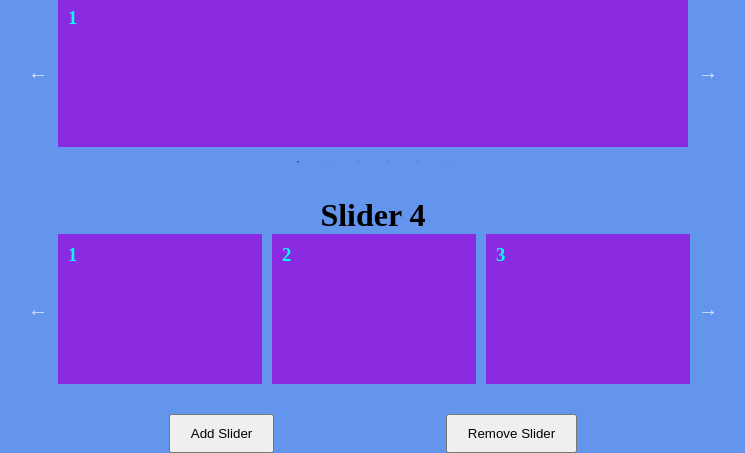
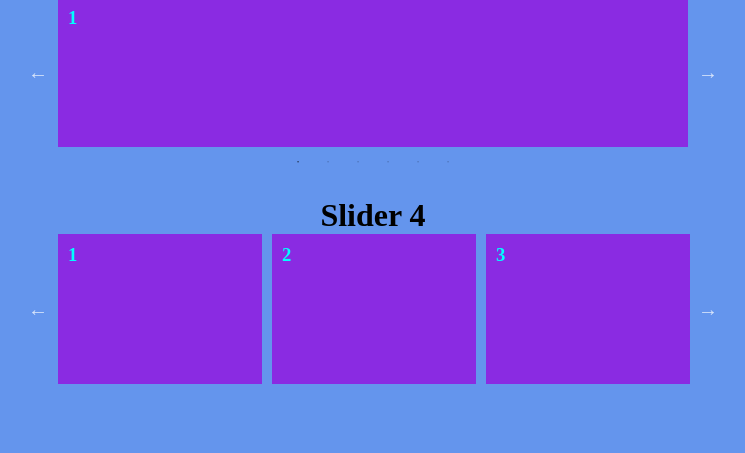
Before and after one commit to bmsmostafiz/slider, a plain HTML site: page index.html in a window 1280 px wide. Shown: the part 564-1017 px from the top of the page, without its empty margins (267-1012 px from the left). After the commit the page ends 948 px from the top, so only its background shows below. Drawn offline with Linux system fonts and the light colour scheme; a web font is replaced by a local one.

Commit message:
second commit

```diff
--- a/index.html
+++ b/index.html
@@ -51,10 +51,6 @@
         <div class="slider-item"><h3>5</h3></div>
         <div class="slider-item"><h3>6</h3></div>
     </div>
-    <div class="button">
-        <button class="addBtn">Add Slider</button>
-        <button class="removeBtn">Remove Slider</button>
-    </div>
 
     <script src="js/jquary.min.js"></script>
     <script src="js/slick.min.js"></script>
--- a/js/main.js
+++ b/js/main.js
@@ -50,7 +50,7 @@ $(document).ready(function(){
 
       $('.slider4').slick({
         slidesToShow: 3,
-        slidesToScroll: 3
+        slidesToScroll: 1
       });
 
 
```
